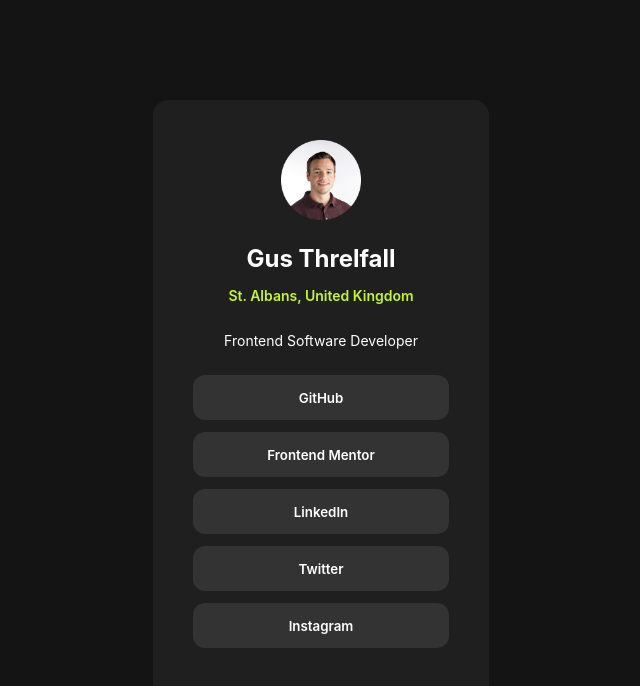
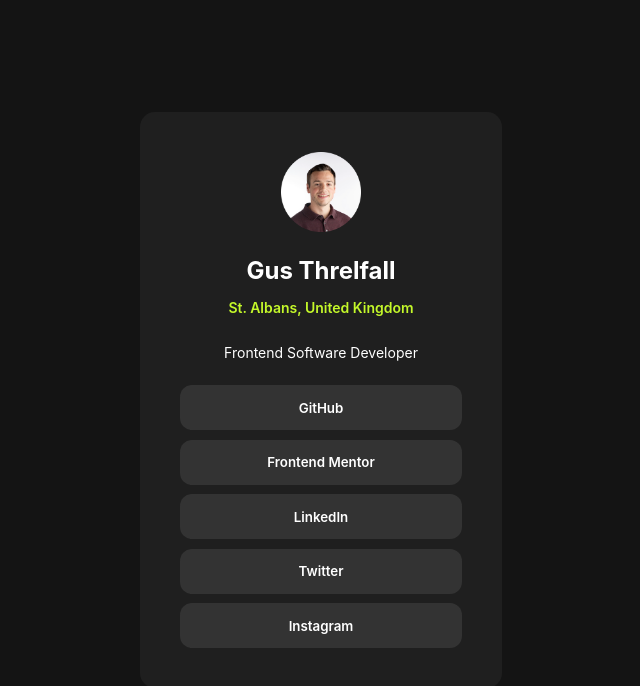
Before and after one commit to gus-t27/frontend-mentor-social-links-profile, a plain HTML site: page index.html in a window 1280 px wide. Shown: the whole page, without its empty margins (319-959 px from the left). Drawn offline with Linux system fonts and the light colour scheme; a web font is replaced by a local one.

Commit message:
Styles on laptop screens complete

```diff
--- a/style.css
+++ b/style.css
@@ -25,8 +25,8 @@ main {
   background-color: #1f1f1f;
   display: flex;
   flex-direction: column;
-  width: 20%;
-  height: 65%;
+  width: 22%;
+  height: 62%;
   border-radius: 15px;
   align-items: center;
   justify-content: space-between;
@@ -43,9 +43,11 @@ main {
 
 .text-container {
   margin-top: 20px;
+  margin-bottom: 10px;
   display: flex;
   flex-direction: column;
   align-items: center;
+  text-align: center;
   h1 {
     margin: 0;
     color: white;
@@ -68,7 +70,7 @@ main {
   display: flex;
   flex-direction: column;
   align-items: center;
-  justify-content: space-evenly;
+  justify-content: space-between;
   width: 100%;
   height: 100%;
   button {
@@ -80,12 +82,12 @@ main {
     color: white;
     border-radius: 12px;
     border: none;
+    transition: ease 0.7s;
+    font-family: "Inter", sans-serif;
     &:hover {
       background-color: #c4f82a;
       color: #333333;
       cursor: url("./assets/images/handcursor.svg"), auto;
     }
-    transition: ease 0.7s;
-    font-family: "Inter", sans-serif;
   }
 }
```
